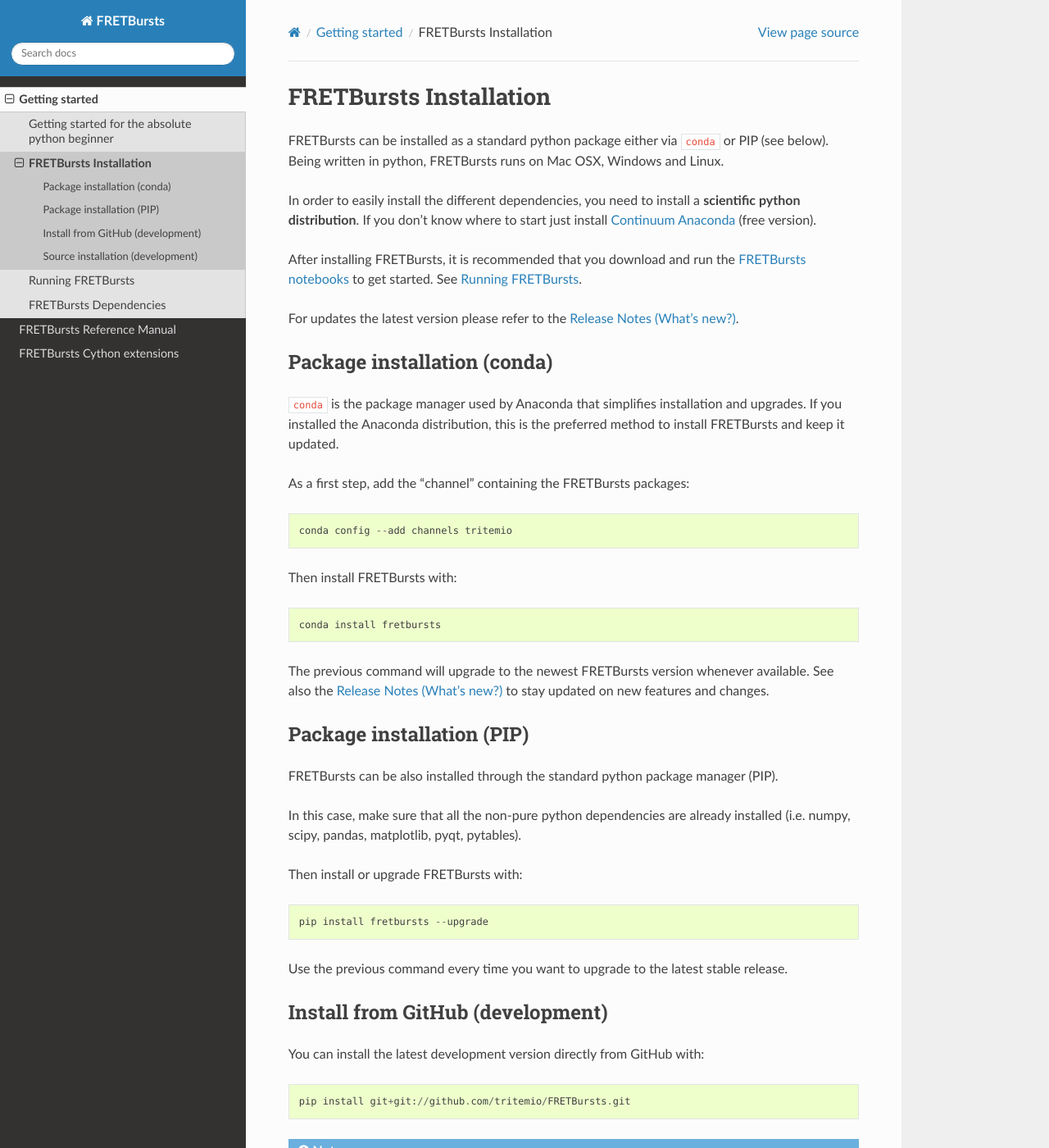
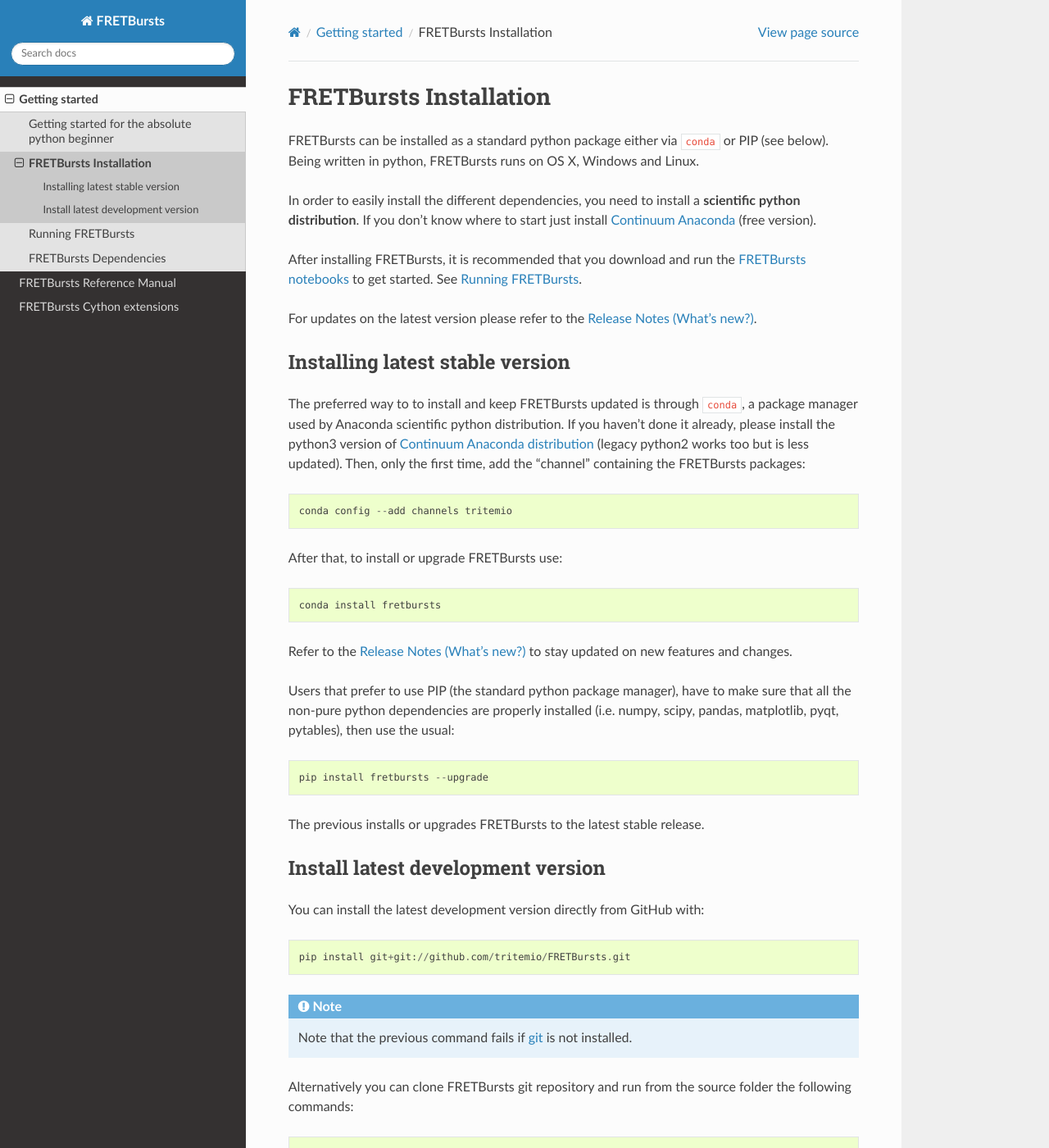
Before and after one commit to tritemio/FRETBursts, a Sphinx documentation site: the page built from docs/source/installation.rst, in a window 1280 px wide and 1400 px high. Shown: the whole window at 82% size. Built offline with Sphinx 7.4.7 and the Read the Docs theme 2.0.0, drawn with Linux system fonts in a browser that asks for light colours; the version number could not be read and is left out; some of the changed text lies outside the part shown.

Commit message:
Docs: update and simplify installation instructions

```diff
--- a/docs/source/installation.rst
+++ b/docs/source/installation.rst
@@ -4,7 +4,7 @@
 =======================
 
 FRETBursts can be installed as a standard python package either via `conda`
-or PIP (see below). Being written in python, FRETBursts runs on Mac OSX,
+or PIP (see below). Being written in python, FRETBursts runs on OS X,
 Windows and Linux.
 
 In order to easily install the different dependencies, you need to
@@ -17,84 +17,68 @@
 `FRETBursts notebooks <https://github.com/tritemio/FRETBursts_notebooks/archive/master.zip>`__
 to get started. See :ref:`running_fretbursts`.
 
-For updates the latest version please refer to the
+For updates on the latest version please refer to the
 `Release Notes (What's new?) <https://github.com/tritemio/FRETBursts/releases>`_.
 
 .. _package_install:
 
-Package installation (conda)
-----------------------------
+Installing latest stable version
+--------------------------------
 
-`conda` is the package manager used by Anaconda that simplifies installation
-and upgrades. If you installed the Anaconda distribution, this is
-the preferred method to install FRETBursts and keep it updated.
-
-As a first step, add the "channel" containing the FRETBursts
+The preferred way to to install and keep FRETBursts updated is through
+`conda`, a package manager used by Anaconda scientific python distribution.
+If you haven't done it already, please install the python3 version of
+`Continuum Anaconda distribution <https://www.continuum.io/downloads>`__
+(legacy python2 works too but is less updated).
+Then, only the first time, add the "channel" containing the FRETBursts
 packages::
 
     conda config --add channels tritemio
 
-Then install FRETBursts with::
+After that, to install or upgrade FRETBursts use::
 
     conda install fretbursts
 
-The previous command will upgrade to the newest FRETBursts version
-whenever available. See also the
+Refer to the
 `Release Notes (What's new?) <https://github.com/tritemio/FRETBursts/releases>`_
 to stay updated on new features and changes.
 
-Package installation (PIP)
---------------------------
-
-FRETBursts can be also installed through the standard python package
-manager (PIP).
-
-In this case, make sure that all the non-pure python dependencies are already
-installed (i.e. numpy, scipy, pandas, matplotlib, pyqt, pytables).
-
-Then install or upgrade FRETBursts with::
+Users that prefer to use PIP (the standard python package manager), have to
+make sure that all the non-pure python dependencies are properly installed
+(i.e. numpy, scipy, pandas, matplotlib, pyqt, pytables), then use the
+usual::
 
     pip install fretbursts --upgrade
 
-Use the previous command every time you want to upgrade to the latest stable
-release.
+The previous installs or upgrades FRETBursts to the latest stable release.
 
-Install from GitHub (development)
----------------------------------
+
+.. _source_install:
+
+Install latest development version
+----------------------------------
 
 You can install the latest development version directly from GitHub with::
 
     pip install git+git://github.com/tritemio/FRETBursts.git
 
 .. note ::
-    Note that the previous command fails when `git <http://git-scm.com/>`_
+    Note that the previous command fails if `git <http://git-scm.com/>`_
     is not installed.
 
-Alternatively you can clone FRETBursts git repository and from the
-source folder run::
+Alternatively you can clone FRETBursts git repository and run from the
+source folder the following commands::
 
     python setup.py build
-    python setup.py install
+    pip install .
 
 The optimized C extensions are installed in both cases. Make sure that
 the dependencies `lmfit` and `seaborn` have been installed.
 
-.. _source_install:
+Note that to do an "editable" or "source" installation, i.e. executing
+FRETBursts from the source folder you need to add ``-e`` to the lasted command::
 
-Source installation (development)
----------------------------------
+    pip install . -e
 
-To perform a "source installation", i.e. executing FRETBursts from the source
-folder, download the code from GitHub, and execute the ipython notebook
-`FRETBursts Installation`.
-
-In the case of source installation, instead of the normal import, we need to
-use a little helper script (:ref:`load_fretbursts.py <load_fretbursts>`) that
-finds the sources and import FRETBursts.
-Once the script `load_fretbursts.py` is copied in your notebook
-folder you can load/import FRETBursts with::
-
-    %run load_fretbursts --nogui -- sources
-
-A copy of `load_fretbursts.py` can be found under `notebooks` in the
-source tree.
+In this case, modifications in the source files would be immediately available
+on the next FRETBursts import.
```
